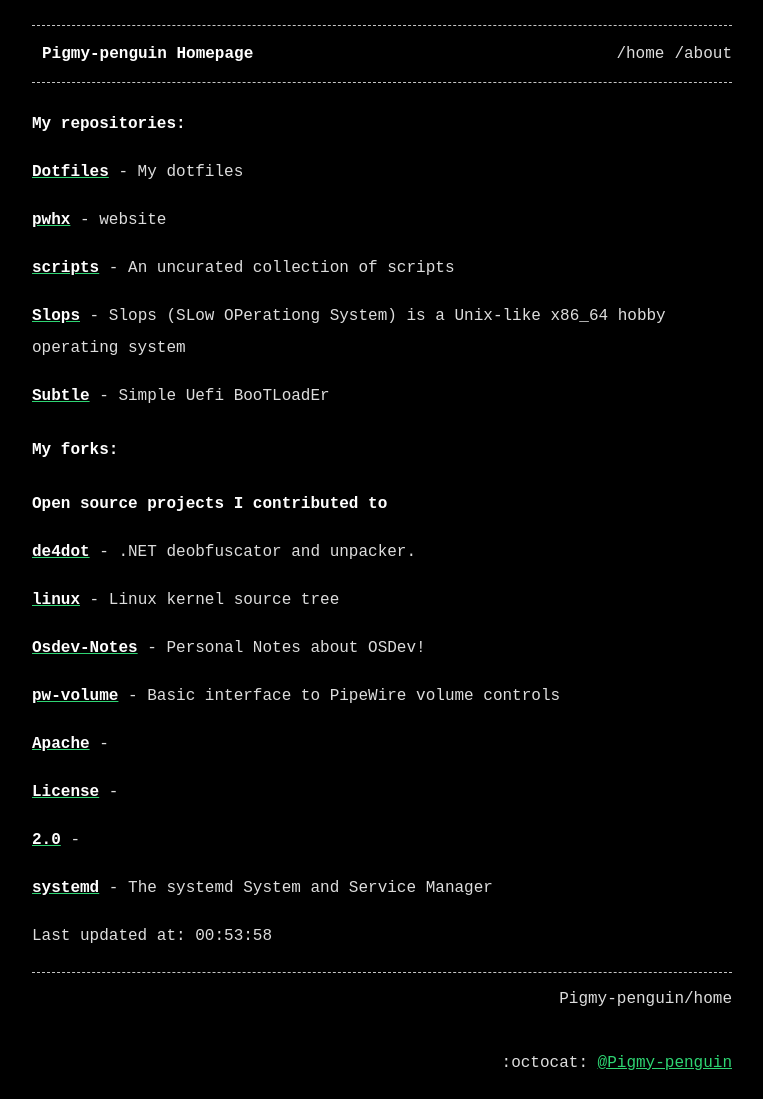
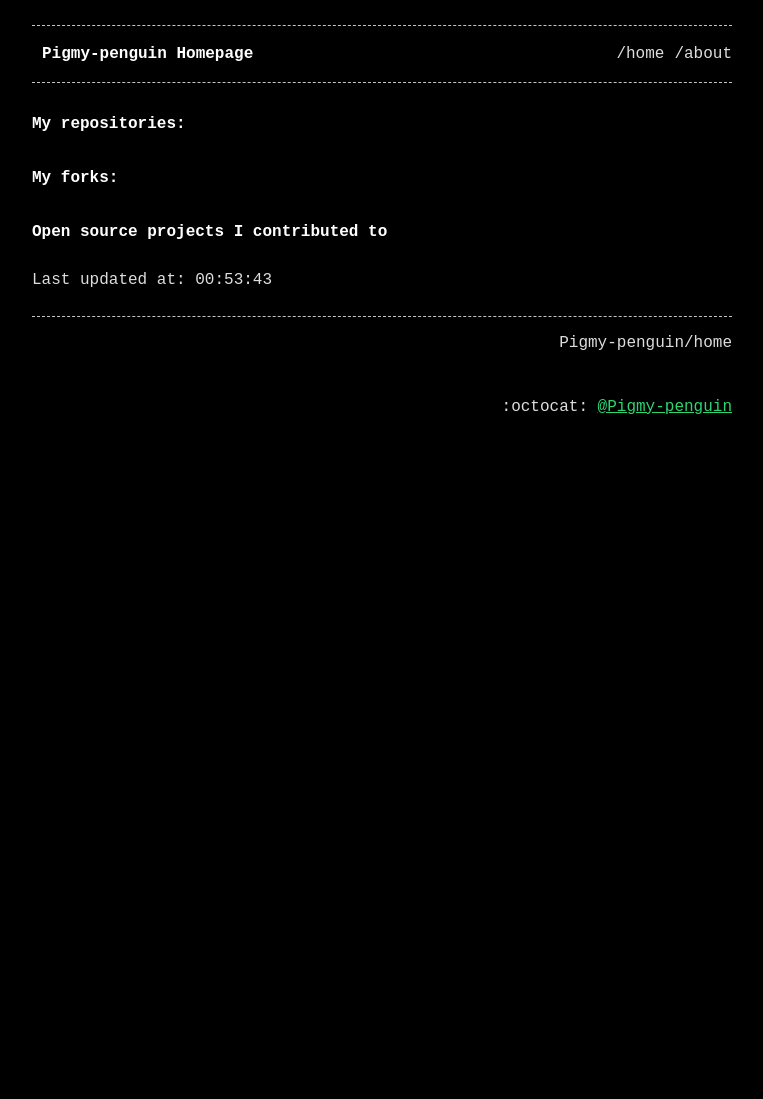
Before and after one commit to Pigmy-penguin/Pigmy-penguin.github.io, a Jekyll site: the page built from index.md, in a window 1280 px wide. Shown: the whole page, without its empty margins (258-1021 px from the left). Built offline with Jekyll 4.4.1, drawn with Linux system fonts in a browser that asks for light colours; after the commit the page ends 900 px from its top, so only the background shows below that.

Commit message:
Auto updating the website

```diff
--- a/index.md
+++ b/index.md
@@ -7,34 +7,8 @@ title: Pigmy-penguin Homepage
 
 ## My repositories:
 
-[**Dotfiles**](https://github.com/Pigmy-penguin/Dotfiles) - My dotfiles
-
-[**pwhx**](https://github.com/Pigmy-penguin/pwhx) - website
-
-[**scripts**](https://github.com/Pigmy-penguin/scripts) - An uncurated collection of scripts
-
-[**Slops**](https://github.com/Pigmy-penguin/Slops) - Slops (SLow OPerationg System) is a Unix-like x86_64 hobby operating system
-
-[**Subtle**](https://github.com/Pigmy-penguin/Subtle) - Simple Uefi BooTLoadEr
-
 ## My forks:
 ### Open source projects I contributed to
 
-[**de4dot**](https://github.com/Pigmy-penguin/de4dot) - .NET deobfuscator and unpacker.
 
-[**linux**](https://github.com/Pigmy-penguin/linux) - Linux kernel source tree
-
-[**Osdev-Notes**](https://github.com/Pigmy-penguin/Osdev-Notes) - Personal Notes about OSDev!
-
-[**pw-volume**](https://github.com/Pigmy-penguin/pw-volume) - Basic interface to PipeWire volume controls
-
-[**Apache**](https://github.com/Pigmy-penguin/Apache) -
-
-[**License**](https://github.com/Pigmy-penguin/License) -
-
-[**2.0**](https://github.com/Pigmy-penguin/2.0) -
-
-[**systemd**](https://github.com/Pigmy-penguin/systemd) - The systemd System and Service Manager
-
-
-Last updated at: 00:53:58
+Last updated at: 00:53:43
```
Also changed, not shown: 2 other files.
